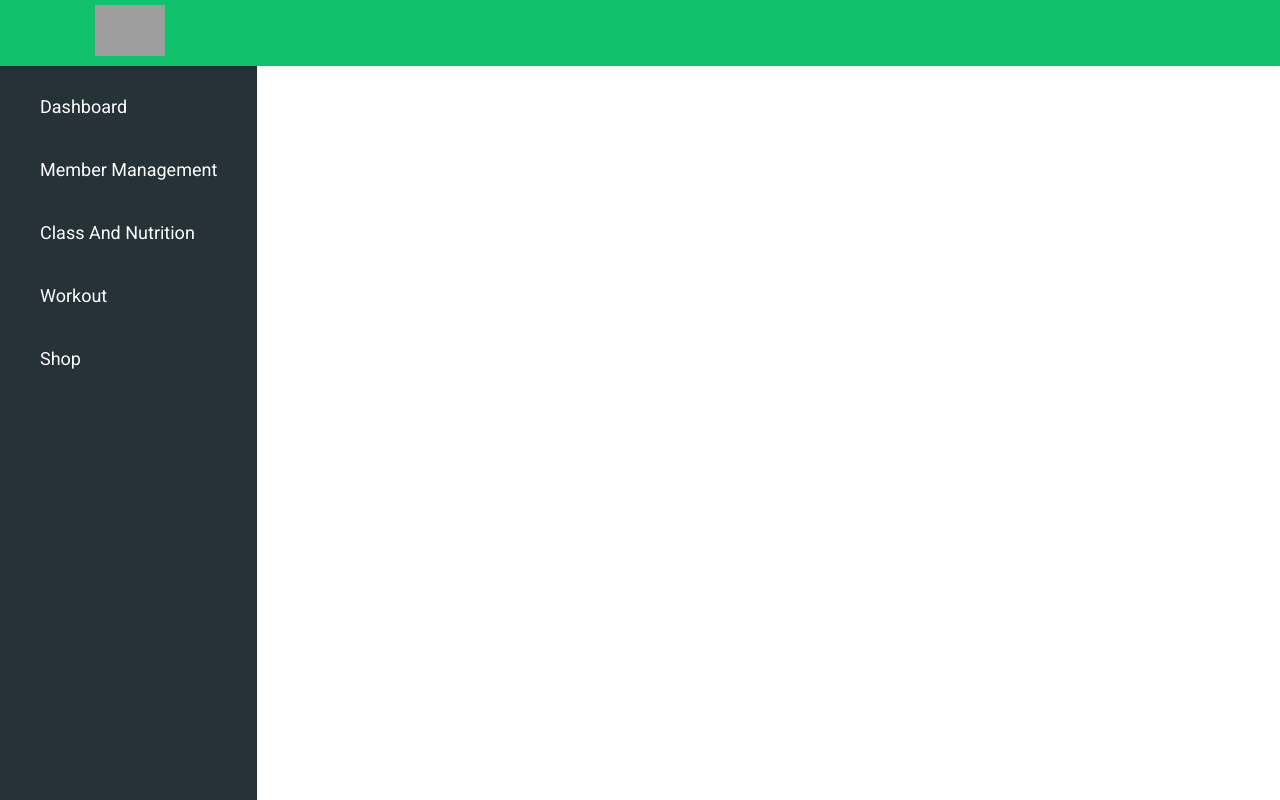
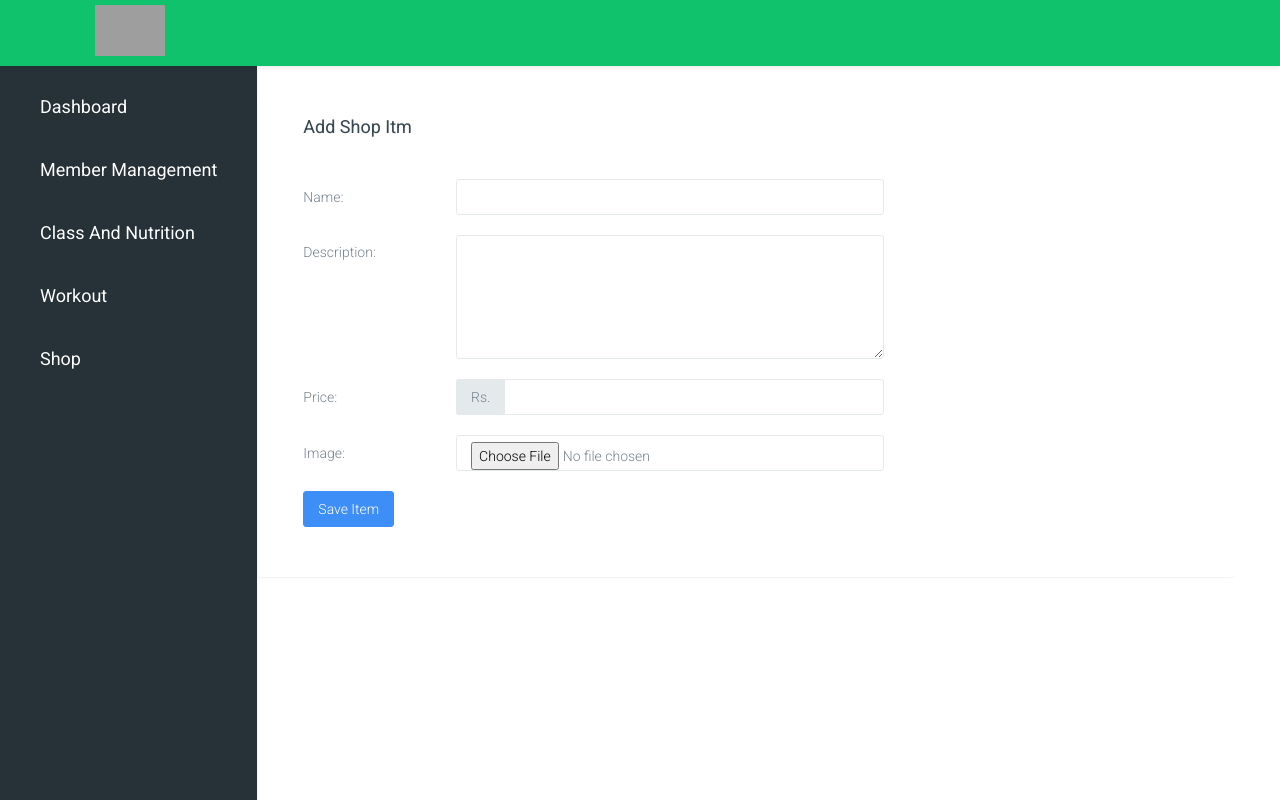
Before and after one commit to yasithWimukthi/ITPM, a React (Create React App) app: page /shop/add in a window 1280 px wide. Built offline with nearby package versions, Linux system fonts and the light colour scheme; grey boxes are pictures that could not be loaded.

Commit message:
create add shop item page

```diff
--- a/src/App.js
+++ b/src/App.js
@@ -4,6 +4,7 @@ import Header from './Components/Header';
 import SideBar from './Components/SideBar';
 import AddStaffMember from './Pages/StaffMembers/Add'
 import ViewStaffMember from './Pages/StaffMembers/Viewall'
+import AddShopItem from "./Pages/Shop/AddShopItem";
 function App() {
   return (
     <div>
@@ -17,6 +18,7 @@ function App() {
               <Routes>
                 <Route path="/StaffMembers/Add" element={<AddStaffMember />} />
                 <Route path="/StaffMembers/View" element={<ViewStaffMember />} />
+                <Route path="/shop/add" element={<AddShopItem />} />
               </Routes>
           </div>
         </div>
--- /dev/null
+++ b/src/Pages/Shop/AddShopItem.js
@@ -0,0 +1,54 @@
+import {Link} from "react-router-dom";
+import React from "react";
+
+const AddShopItem = () => {
+    return (
+        <div className="panel page">
+            <header className="panel-heading">
+                    <div className='col-6'>
+                        <h3 className="panel-title">Add Shop Itm</h3>
+                    </div>
+            </header>
+            <div className="panel-body container-fluid">
+                <div className="example col-8">
+                    <form>
+                        <div className="form-group row">
+                            <label className="col-md-3 col-form-label">Name: </label>
+                            <div className="col-md-9">
+                                <input type="text" className="form-control" name="name" autoComplete="off"/>
+                            </div>
+                        </div>
+                        <div className="form-group row">
+                            <legend className="col-md-3 col-form-legend">Description:</legend>
+                            <div className="col-md-9">
+                                <textarea className="form-control" name="description" rows="5" autoComplete="off"/>
+                            </div>
+                        </div>
+                        <div className="form-group row">
+                            <label className="col-md-3 col-form-label">Price: </label>
+                            <div className="col-md-9">
+                                <div className="input-group">
+                                    <span className="input-group-addon">Rs.</span>
+                                    <input type="number" className="form-control" placeholder=""/>
+                                </div>
+                            </div>
+                        </div>
+                        <div className="form-group row">
+                            <label className="col-md-3 col-form-label">Image: </label>
+                            <div className="col-md-9">
+                                <input type="file" className="form-control" name="name" autoComplete="off"/>
+                            </div>
+                        </div>
+                        <div className="form-group row">
+                            <div className="col-md-9">
+                                <button type="button" className="btn btn-primary mr-1">Save Item</button>
+                            </div>
+                        </div>
+                    </form>
+                </div>
+            </div>
+        </div>
+  );
+}
+
+export default AddShopItem;
```
